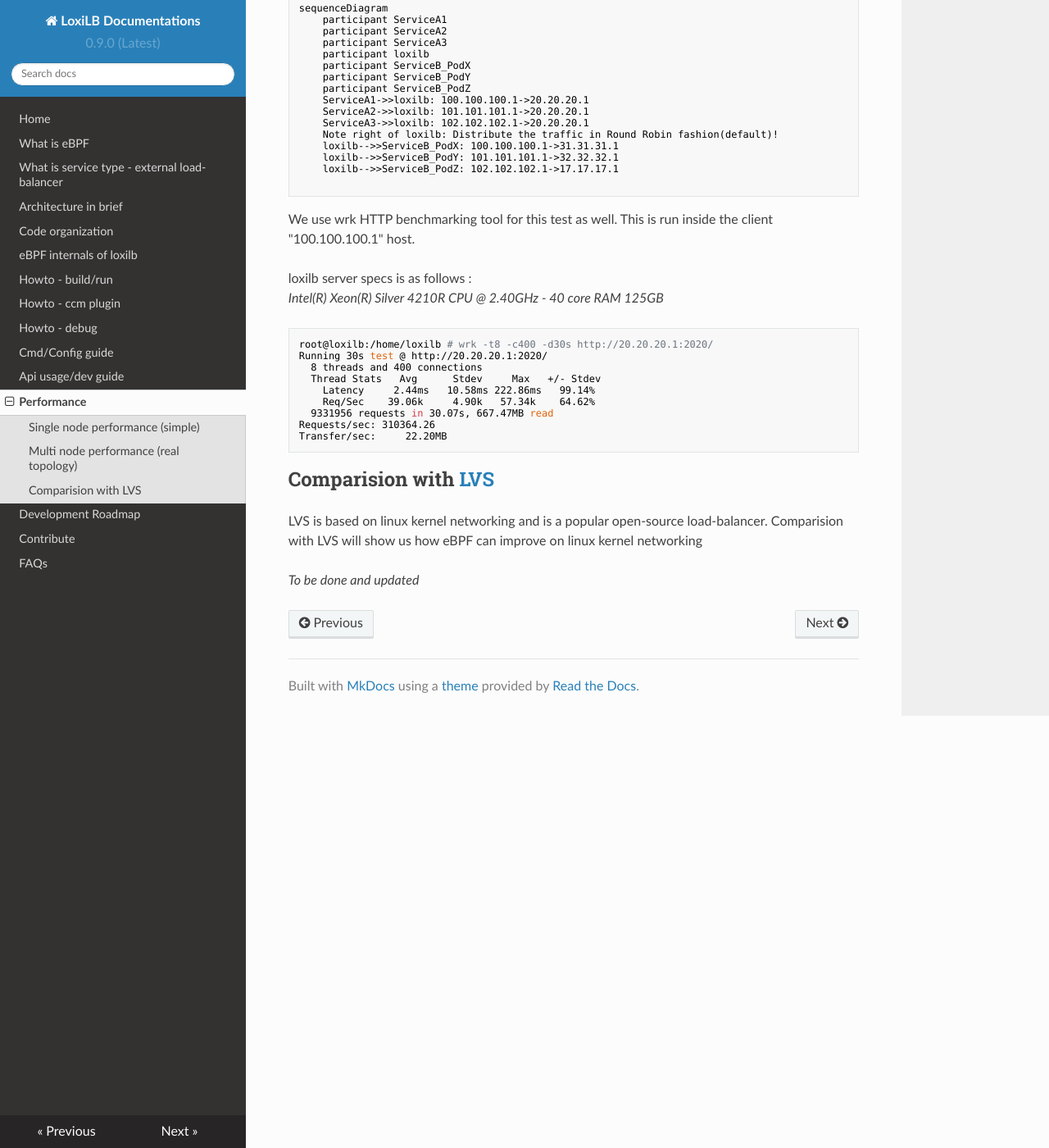
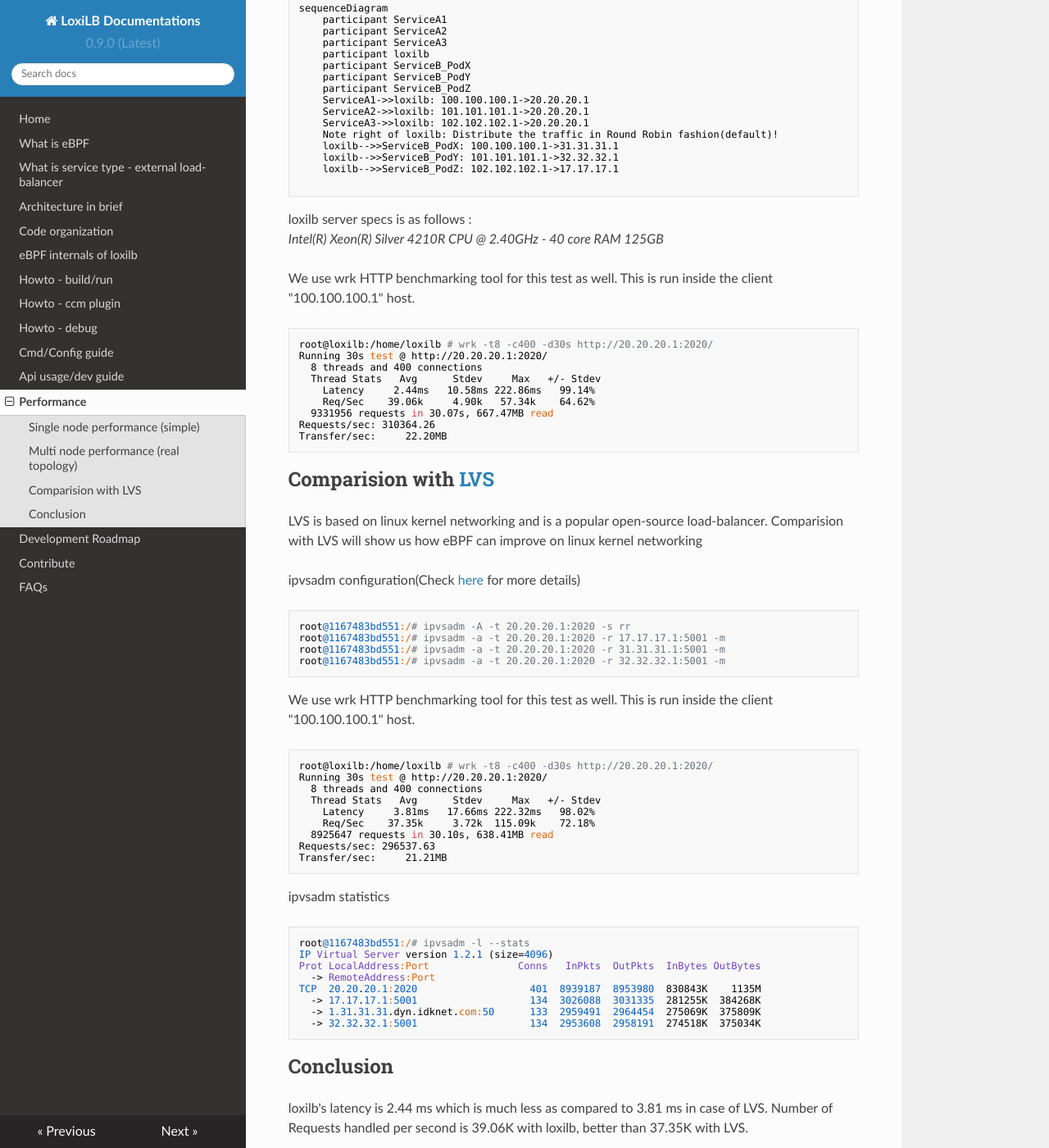
Before and after one commit to loxilb-io/loxilbdocs, an MkDocs documentation site: the page built from docs/perf.md, in a window 1280 px wide and 1400 px high, scrolled down 1604 px. Shown: the whole window at 82% size. Built offline with MkDocs 1.6.1, drawn with Linux system fonts in a browser that asks for light colours; nearby versions of some CDN libraries.

Commit message:
Update perf.md

````diff
--- a/docs/perf.md
+++ b/docs/perf.md
@@ -94,11 +94,11 @@ sequenceDiagram
 
 ```
 
-We use wrk HTTP benchmarking tool for this test as well. This is run inside the client "100.100.100.1" host.
-
 loxilb server specs is as follows :
 *Intel(R) Xeon(R) Silver 4210R CPU @ 2.40GHz - 40 core RAM 125GB*
 
+
+We use wrk HTTP benchmarking tool for this test as well. This is run inside the client "100.100.100.1" host.
 ```
 root@loxilb:/home/loxilb # wrk -t8 -c400 -d30s http://20.20.20.1:2020/
 Running 30s test @ http://20.20.20.1:2020/
@@ -115,4 +115,38 @@ Transfer/sec:     22.20MB
 
 LVS is based on linux kernel networking and is a popular open-source load-balancer. Comparision with LVS will show us how eBPF can improve on linux kernel networking
 
-*To be done and updated*
+ipvsadm configuration(Check [here](https://debugged.it/blog/ipvs-the-linux-load-balancer/) for more details)
+```
+root@1167483bd551:/# ipvsadm -A -t 20.20.20.1:2020 -s rr
+root@1167483bd551:/# ipvsadm -a -t 20.20.20.1:2020 -r 17.17.17.1:5001 -m
+root@1167483bd551:/# ipvsadm -a -t 20.20.20.1:2020 -r 31.31.31.1:5001 -m
+root@1167483bd551:/# ipvsadm -a -t 20.20.20.1:2020 -r 32.32.32.1:5001 -m
+```
+
+We use wrk HTTP benchmarking tool for this test as well. This is run inside the client "100.100.100.1" host.
+```
+root@loxilb:/home/loxilb # wrk -t8 -c400 -d30s http://20.20.20.1:2020/
+Running 30s test @ http://20.20.20.1:2020/
+  8 threads and 400 connections
+  Thread Stats   Avg      Stdev     Max   +/- Stdev
+    Latency     3.81ms   17.66ms 222.32ms   98.02%
+    Req/Sec    37.35k     3.72k  115.09k    72.18%
+  8925647 requests in 30.10s, 638.41MB read
+Requests/sec: 296537.63
+Transfer/sec:     21.21MB
+```
+
+ipvsadm statistics
+```
+root@1167483bd551:/# ipvsadm -l --stats
+IP Virtual Server version 1.2.1 (size=4096)
+Prot LocalAddress:Port               Conns   InPkts  OutPkts  InBytes OutBytes
+  -> RemoteAddress:Port
+TCP  20.20.20.1:2020                   401  8939187  8953980  830843K    1135M
+  -> 17.17.17.1:5001                   134  3026088  3031335  281255K  384268K
+  -> 1.31.31.31.dyn.idknet.com:50      133  2959491  2964454  275069K  375809K
+  -> 32.32.32.1:5001                   134  2953608  2958191  274518K  375034K
+```
+
+## Conclusion
+loxilb's latency is 2.44 ms which is much less as compared to 3.81 ms in case of LVS. Number of Requests handled per second is 39.06K with loxilb, better than 37.35K with LVS.
````
